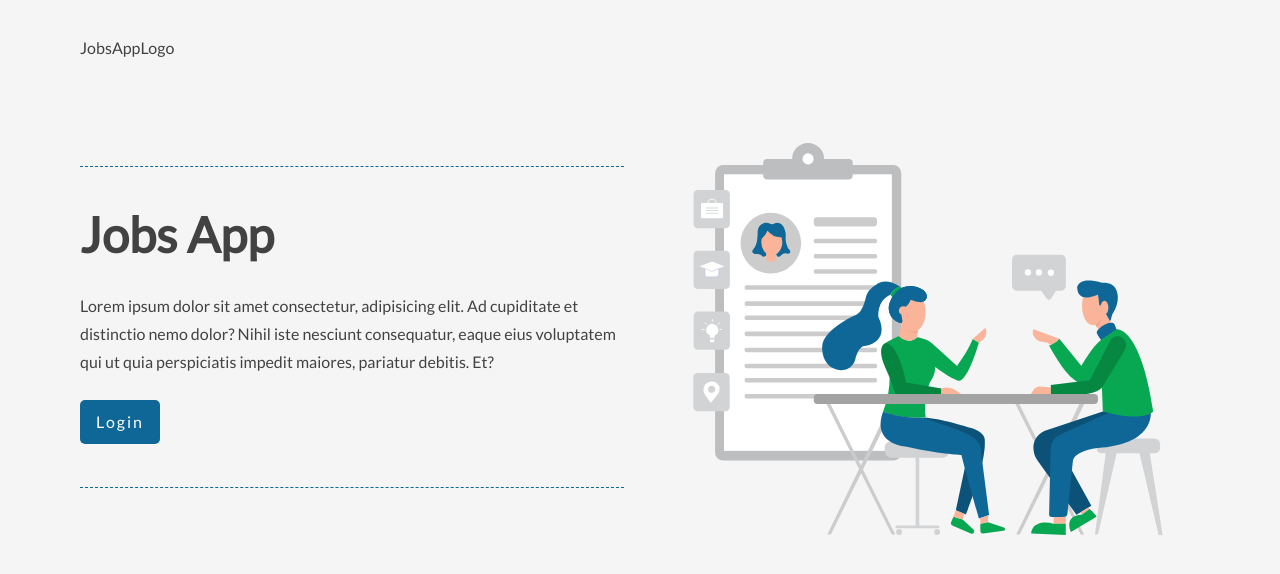
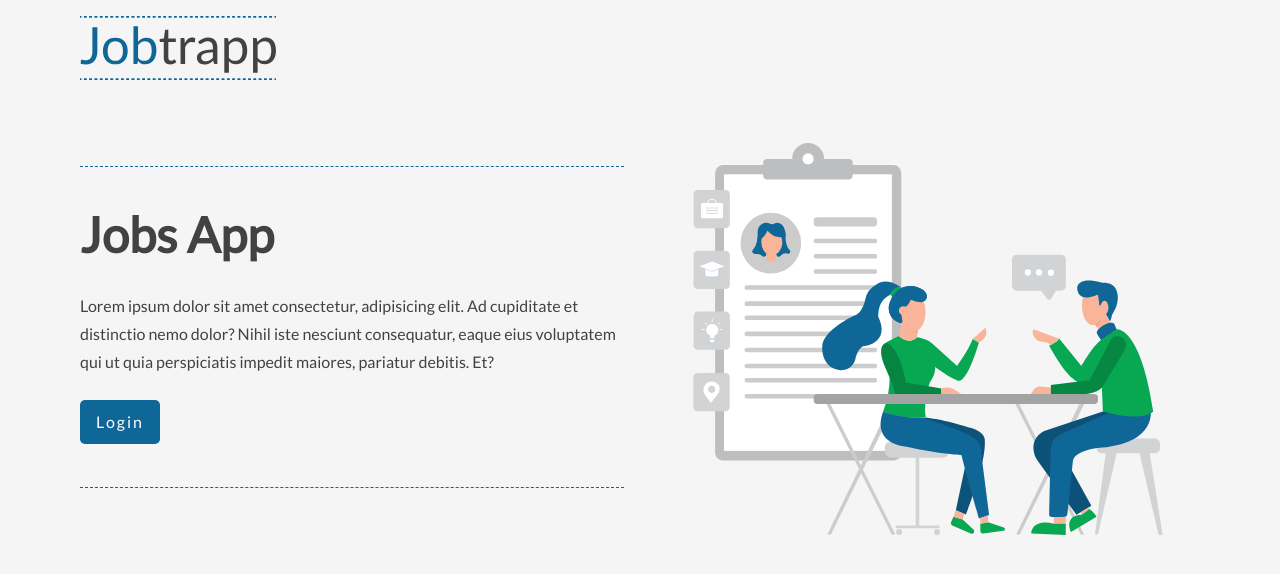
Before and after one commit to suchislif3/jobs-app, a React (Create React App) app in the folder client/: page / in a window 1280 px wide. Shown: the top 574 px of the page. Built offline with nearby package versions, Linux system fonts and the light colour scheme; no server answers.

Commit message:
added logo to navbar

```diff
--- a/client/src/components/Navbar.js
+++ b/client/src/components/Navbar.js
@@ -3,13 +3,16 @@ import { useGlobalContext } from "../context/appContext";
 import { Wrapper } from "../styles/Navbar.styles";
 import { FaRegUserCircle } from "react-icons/fa";
 import { FiLogOut } from "react-icons/fi";
+import logo from "../assets/logo.svg";
 
 const Navbar = () => {
   const { user, logout } = useGlobalContext();
 
   return (
     <Wrapper>
-      <Link to="/">JobsAppLogo</Link>
+      <Link to="/" className="logo">
+        <img src={logo} alt="jobtrapp logo" />
+      </Link>
       {user && (
         <div className="toolbar">
           <span className="user with-icon">
--- a/client/src/styles/Navbar.styles.js
+++ b/client/src/styles/Navbar.styles.js
@@ -2,11 +2,18 @@ import styled from "styled-components";
 
 export const Wrapper = styled.nav`
   width: 100%;
-  height: 6rem;
+  min-height: 6rem;
   display: flex;
   flex-wrap: wrap;
   justify-content: space-between;
   align-items: center;
+  gap: 10px;
+
+  .logo,
+  img {
+    height: 4rem;
+    max-width: 100%;
+  }
 
   .toolbar {
     width: 100%;
```
Also changed, not shown: client/src/assets/logo.svg (added).
